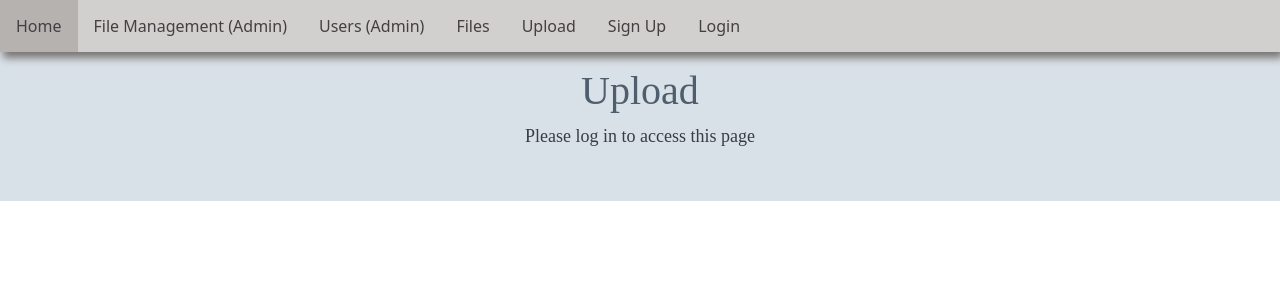
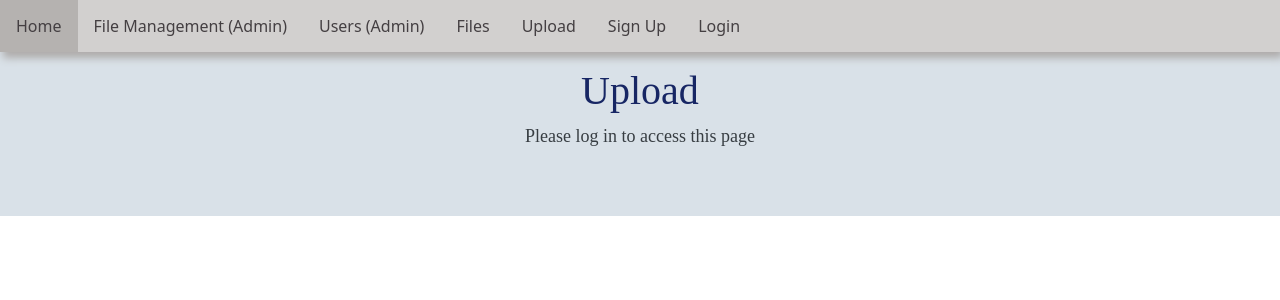
Before and after one commit to daniel-rachfal/cyberguardian-platform, a React (Create React App) app in the folder frontend/: page /cyberguardian-platform/frontend/upload in a window 1280 px wide. Shown: the top 300 px of the page. Built offline with nearby package versions, Linux system fonts and the light colour scheme.

Commit message:
colour changes and added div styles

```diff
--- a/frontend/src/App.js
+++ b/frontend/src/App.js
@@ -10,6 +10,7 @@ import PreviewPage from './components/pages/PreviewPage';
 import FilesPage from './components/pages/Files';
 import { Routes, Route } from 'react-router-dom';
 import React, {useState, useEffect} from 'react';
+import styles from "./components/pages/OverallCSS.css";
 
 function App() {
 
@@ -19,6 +20,7 @@ function App() {
 
   return (
     <div className="App">
+        <div className={styles}>
             <Nav />
             <Routes>
                 <Route path="/" element={<HomePage />}/>
@@ -31,6 +33,7 @@ function App() {
                 <Route path="/login" element={<Login authenticated={authenticated} handleAuthenticated={setAuthenticated} />} />
             </Routes>
         </div>
+    </div>
   );
 }
 
--- a/frontend/src/components/pages/HomePage.js
+++ b/frontend/src/components/pages/HomePage.js
@@ -1,6 +1,5 @@
 import React from "react";
 import ReactPlayer from "react-player";
-import styles from "./OverallCSS.css";
 
 /**
  * Home page component
--- a/frontend/src/components/pages/Nav.module.css
+++ b/frontend/src/components/pages/Nav.module.css
@@ -4,7 +4,7 @@
     padding: 0;
     overflow: hidden;
     background-color: #d2d0cf;
-    box-shadow: 3px 6px 8px #787472;
+    box-shadow: 3px 6px 8px #aeabaa;
 }
 
 .menu li {
--- a/frontend/src/components/pages/OverallCSS.css
+++ b/frontend/src/components/pages/OverallCSS.css
@@ -12,18 +12,22 @@ div{
 }
 
 h1{
-    color: #4e5e6c;
+    color: #172664;
     font-family: "Times New Roman", serif;
 }
 
 h2{
-    color: #302a2e;
+    color: #172664;
     font-family: "Times New Roman", serif;
 }
 
 h4{
-    color: #202326;
+    color: #1c5d79;
     font-family: "Times New Roman", serif;
+}
+
+h5{
+    color: #1c5d79;
 }
 
 p{
```
Lines whose indentation alone changed are shown as unchanged.
